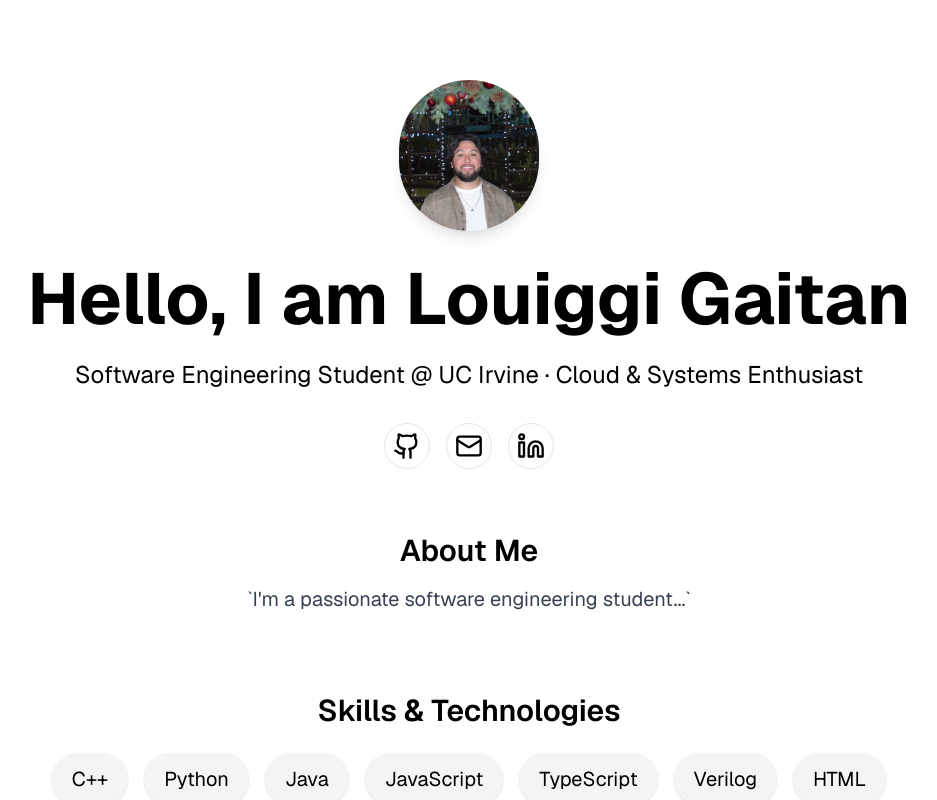
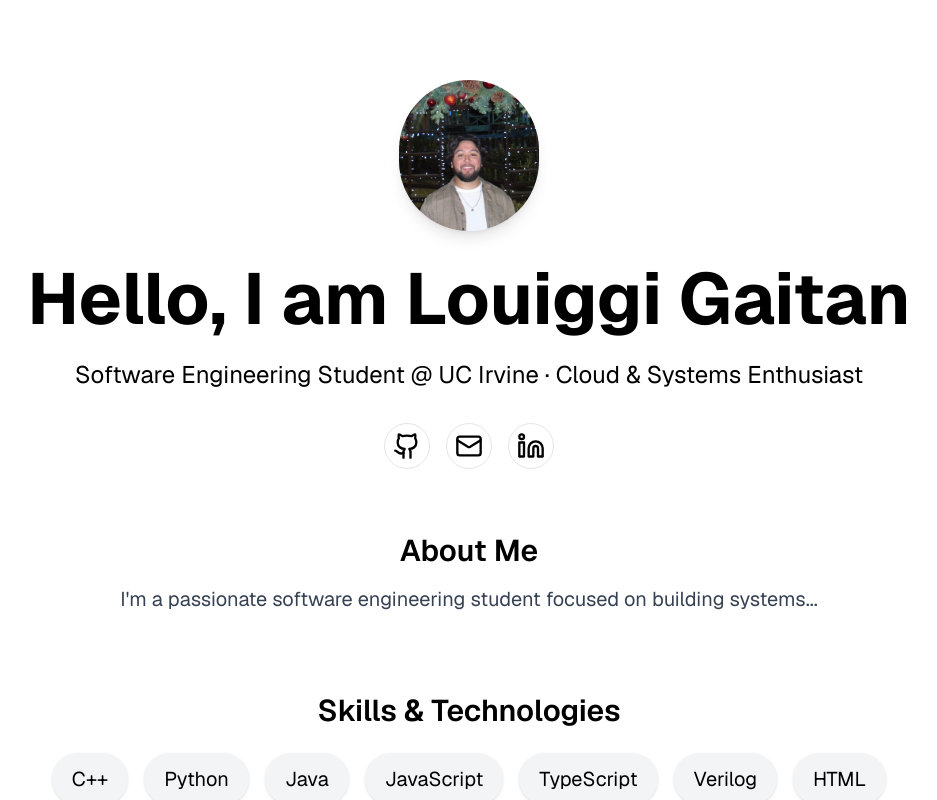
Before and after one commit to lg5092/Site, a Next.js app: page / in a window 1280 px wide. Shown: the top 800 px of the page, without its empty margins (171-1108 px from the left). Built offline with nearby package versions, Linux system fonts and the light colour scheme.

Commit message:
fixed apost

```diff
--- a/src/app/page.tsx
+++ b/src/app/page.tsx
@@ -58,9 +58,9 @@ export default function Home() {
 
           <div className="text-left md:text-center max-w-3xl mx-auto mb-20">
             <h2 className="text-3xl font-semibold mb-4">About Me</h2>
-            <p className="text-gray-700 text-lg md:text-xl">
-            `I'm a passionate software engineering student...`
-            </p>
+          <p className="text-gray-700 text-lg md:text-xl">
+          I&apos;m a passionate software engineering student focused on building systems...
+          </p>
           </div>
 
           <div className="text-left md:text-center max-w-4xl mx-auto mt-20 mb-24">
```
